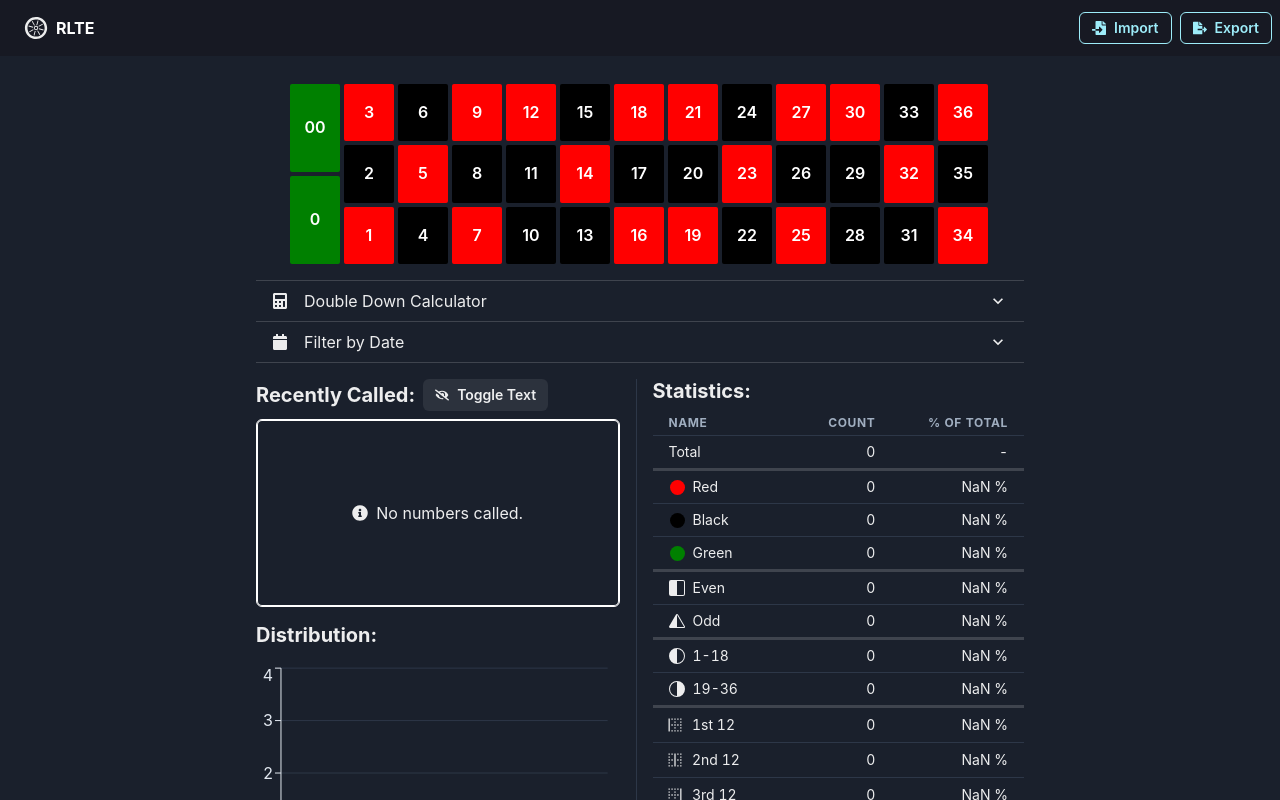
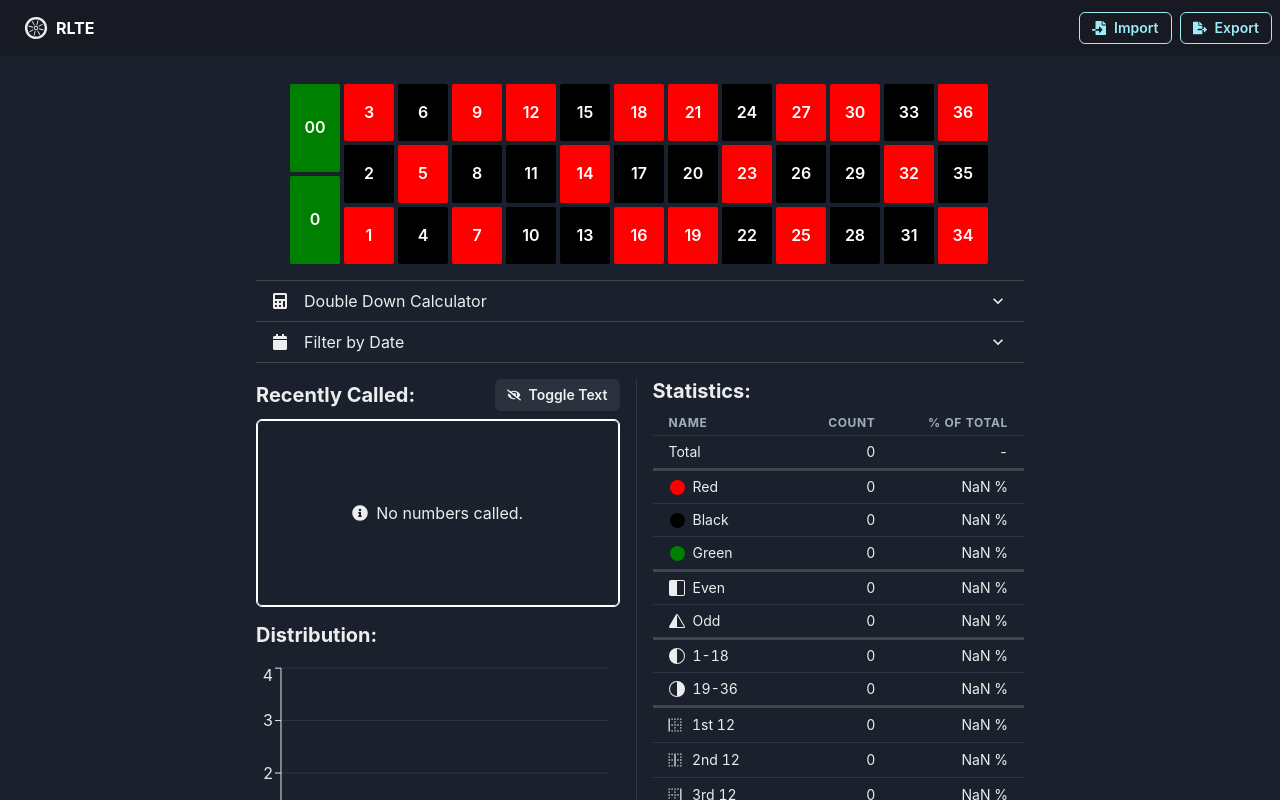
Before and after one commit to domingasp/rlte, a React (Create React App) app: page / in a window 1280 px wide. Shown: the top 800 px of the page. Built offline with nearby package versions, Linux system fonts and the light colour scheme.

Commit message:
toggle text tweak

```diff
--- a/src/App.tsx
+++ b/src/App.tsx
@@ -589,8 +589,8 @@ const RecentlyCalled = ({ calledNumbers, removeCalledNumber }: RecentlyCalledPro
     <>
     <Flex flexDir="column" mr={2}>
       <Flex alignItems="center" mb={2} justifyContent="space-between">
-        <Flex alignItems="center">
-          <Heading size="md">Recently Called:</Heading>
+        <Flex alignItems="center" width="100%">
+          <Heading size="md" flex={1}>Recently Called:</Heading>
           <Button ml={2}
             size="sm"
             onClick={() => setShowNumber(!showNumber)}
```
